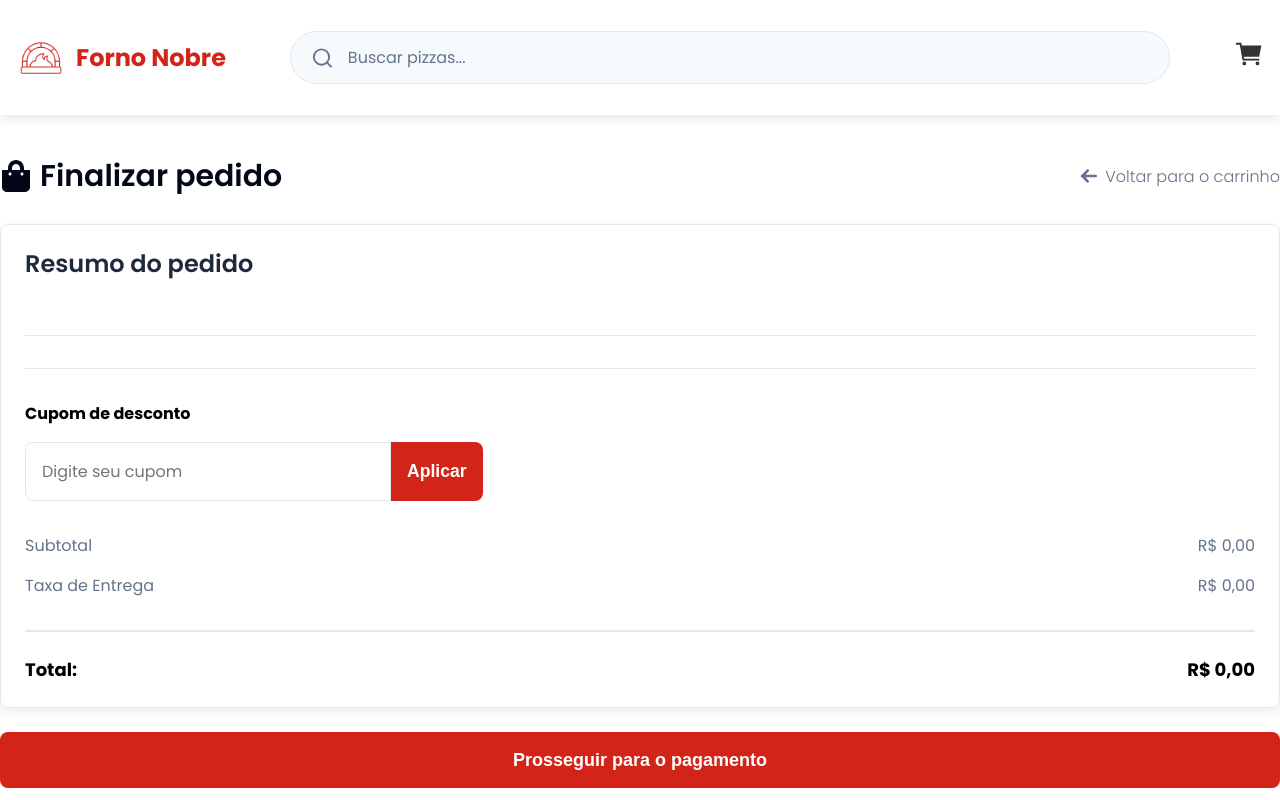
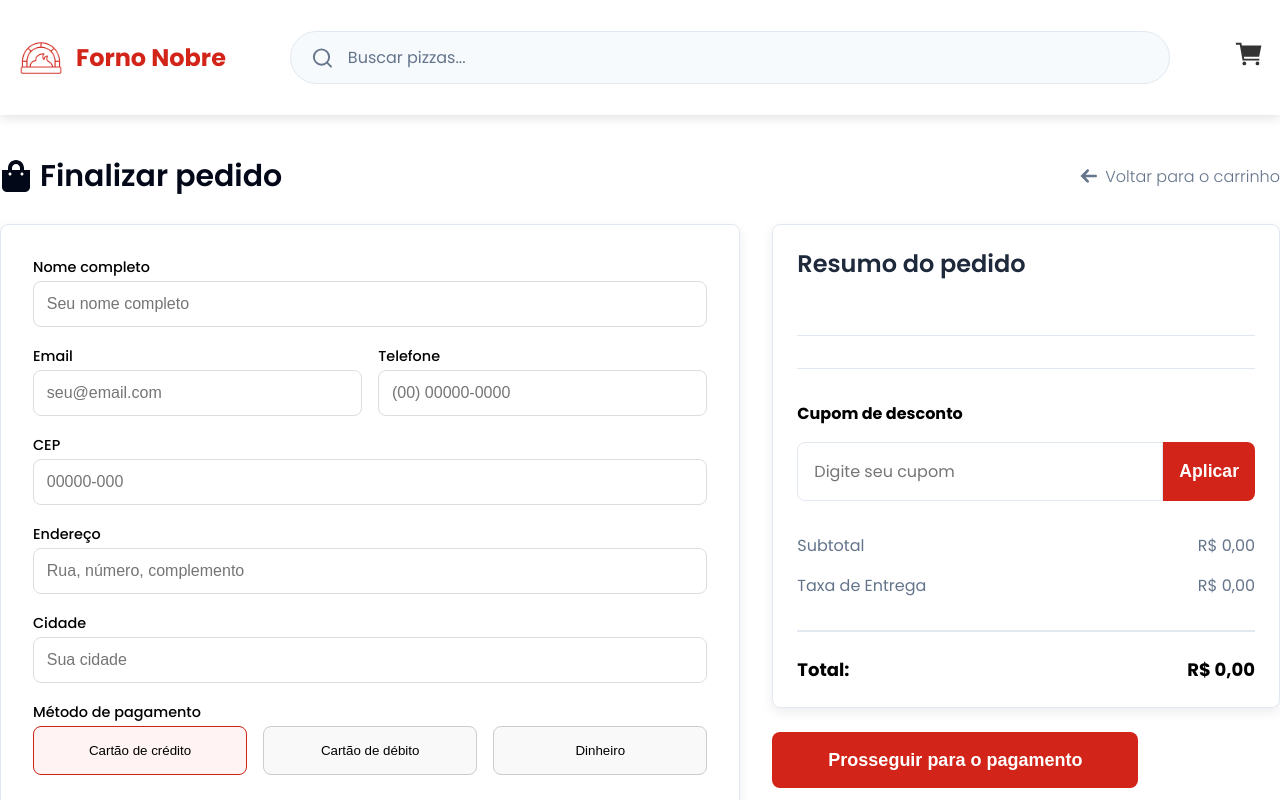
Before and after one commit to GGhiaroni/forno-nobre, a React (Vite) app: page /checkout in a window 1280 px wide. Shown: the top 800 px of the page. Built offline with nearby package versions, Linux system fonts and the light colour scheme.

Commit message:
comecando a criar o form da pagina de checkout

```diff
--- a/src/Componentes/ResumoPedido/index.jsx
+++ b/src/Componentes/ResumoPedido/index.jsx
@@ -256,14 +256,14 @@ const ResumoPedido = ({
           <Total>{formatarPreco(totalComDescontoETaxa)}</Total>
         </div>
       </CardResumoPedido>
-      <BtnProsseguirCheckout>
-        <Link
-          to="/checkout"
-          style={{ textDecoration: "none", color: "var(--cor-branca)" }}
-        >
+      <Link
+        to="/checkout"
+        style={{ textDecoration: "none", color: "var(--cor-branca)" }}
+      >
+        <BtnProsseguirCheckout>
           Prosseguir para o pagamento
-        </Link>
-      </BtnProsseguirCheckout>
+        </BtnProsseguirCheckout>
+      </Link>
     </ContainerResumoPedido>
   );
 };
--- a/src/Pages/Checkout.jsx
+++ b/src/Pages/Checkout.jsx
@@ -69,6 +69,92 @@ const LinkEstilizado = styled(Link)`
   text-decoration: none;
 `;
 
+const GridCheckout = styled.div`
+  display: grid;
+  grid-template-columns: 2fr 1fr;
+  gap: 2rem;
+  align-items: flex-start;
+
+  @media (max-width: 900px) {
+    grid-template-columns: 1fr;
+  }
+`;
+
+const FormularioEntrega = styled.form`
+  background-color: #fff;
+  padding: 2rem;
+  border-radius: 8px;
+  box-shadow: 0 4px 12px rgba(0, 0, 0, 0.08);
+  border: 1px solid var(--cor-cinza-claro-extra);
+
+  display: flex;
+  flex-direction: column;
+  gap: 1.2rem;
+
+  input {
+    padding: 0.8rem;
+    border: 1px solid #ddd;
+    border-radius: 8px;
+    font-size: 1rem;
+  }
+
+  .metodo-pagamento {
+    display: flex;
+    gap: 1rem;
+
+    button {
+      flex: 1;
+      padding: 1rem;
+      border-radius: 8px;
+      border: 1px solid #ccc;
+      background: #f9f9f9;
+      cursor: pointer;
+      font-weight: 500;
+
+      &.ativo {
+        border-color: var(--cor-primaria);
+        background: #fff3f3;
+      }
+    }
+  }
+
+  .btn-finalizar {
+    padding: 1rem;
+    background-color: var(--cor-primaria);
+    color: white;
+    border: none;
+    border-radius: 8px;
+    font-size: 1rem;
+    cursor: pointer;
+    margin-top: 1rem;
+  }
+`;
+
+const Label = styled.label`
+  font-size: 0.9rem;
+  font-weight: 500;
+  margin-bottom: 0.2rem;
+  display: inline-block;
+`;
+
+const ContainerLabelInput = styled.div`
+  display: flex;
+  flex-direction: column;
+`;
+
+const LinhaDupla = styled.div`
+  display: flex;
+  gap: 1rem;
+
+  ${ContainerLabelInput} {
+    flex: 1;
+  }
+
+  @media (max-width: 600px) {
+    flex-direction: column;
+  }
+`;
+
 const Checkout = observer(() => {
   const { carrinhoStore } = useStoreContext();
 
@@ -86,7 +172,63 @@ const Checkout = observer(() => {
           </LinkEstilizado>
         </ContainerIconeETexto>
       </ContainerTopo>
-      <ResumoPedido carrinhoStore={carrinhoStore} />
+
+      <GridCheckout>
+        <FormularioEntrega>
+          <ContainerLabelInput>
+            <Label htmlFor="nome">Nome completo</Label>
+            <input id="nome" type="text" placeholder="Seu nome completo" />
+          </ContainerLabelInput>
+
+          <LinhaDupla>
+            <ContainerLabelInput>
+              <Label htmlFor="email">Email</Label>
+              <input id="email" type="email" placeholder="seu@email.com" />
+            </ContainerLabelInput>
+
+            <ContainerLabelInput>
+              <Label htmlFor="telefone">Telefone</Label>
+              <input id="telefone" type="tel" placeholder="(00) 00000-0000" />
+            </ContainerLabelInput>
+          </LinhaDupla>
+
+          <ContainerLabelInput>
+            <Label htmlFor="cep">CEP</Label>
+            <input id="cep" type="text" placeholder="00000-000" />
+          </ContainerLabelInput>
+
+          <ContainerLabelInput>
+            <Label htmlFor="endereco">Endereço</Label>
+            <input
+              id="endereco"
+              type="text"
+              placeholder="Rua, número, complemento"
+            />
+          </ContainerLabelInput>
+
+          <ContainerLabelInput>
+            <Label htmlFor="cidade">Cidade</Label>
+            <input id="cidade" type="text" placeholder="Sua cidade" />
+          </ContainerLabelInput>
+
+          <ContainerLabelInput>
+            <Label>Método de pagamento</Label>
+            <div className="metodo-pagamento">
+              <button type="button" className="ativo">
+                Cartão de crédito
+              </button>
+              <button type="button">Cartão de débito</button>
+              <button type="button">Dinheiro</button>
+            </div>
+          </ContainerLabelInput>
+
+          <button type="submit" className="btn-finalizar">
+            Finalizar pedido
+          </button>
+        </FormularioEntrega>
+
+        <ResumoPedido carrinhoStore={carrinhoStore} />
+      </GridCheckout>
     </ContainerPrincipal>
   );
 });
```
